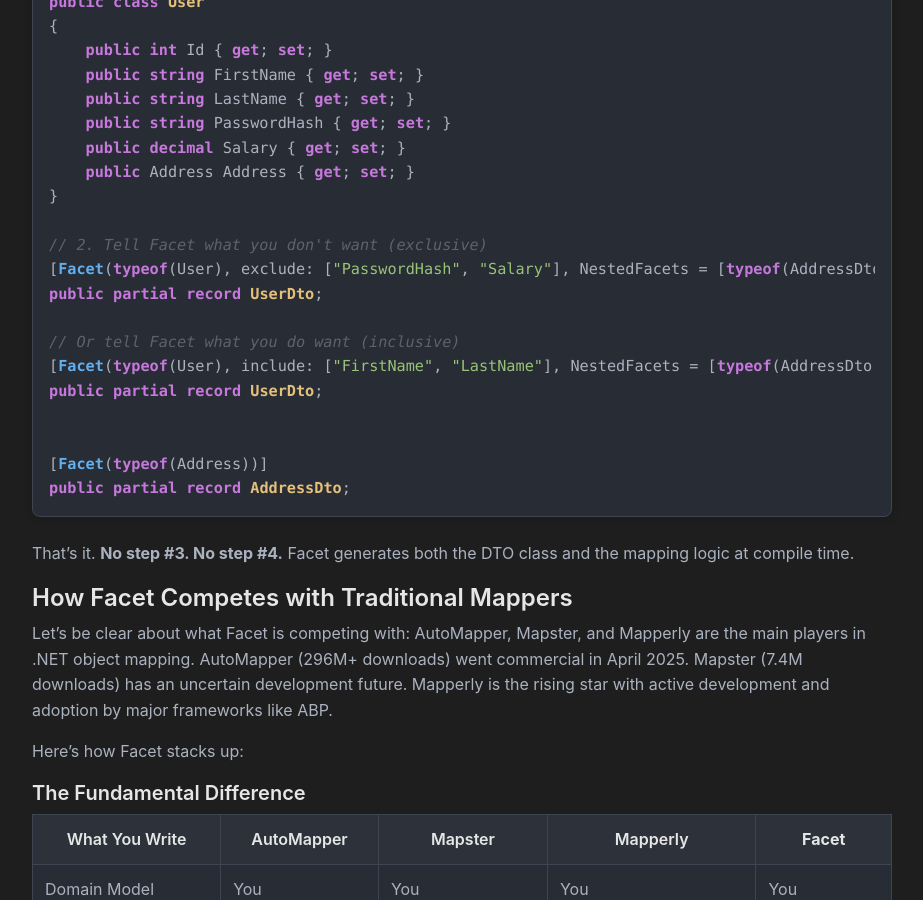
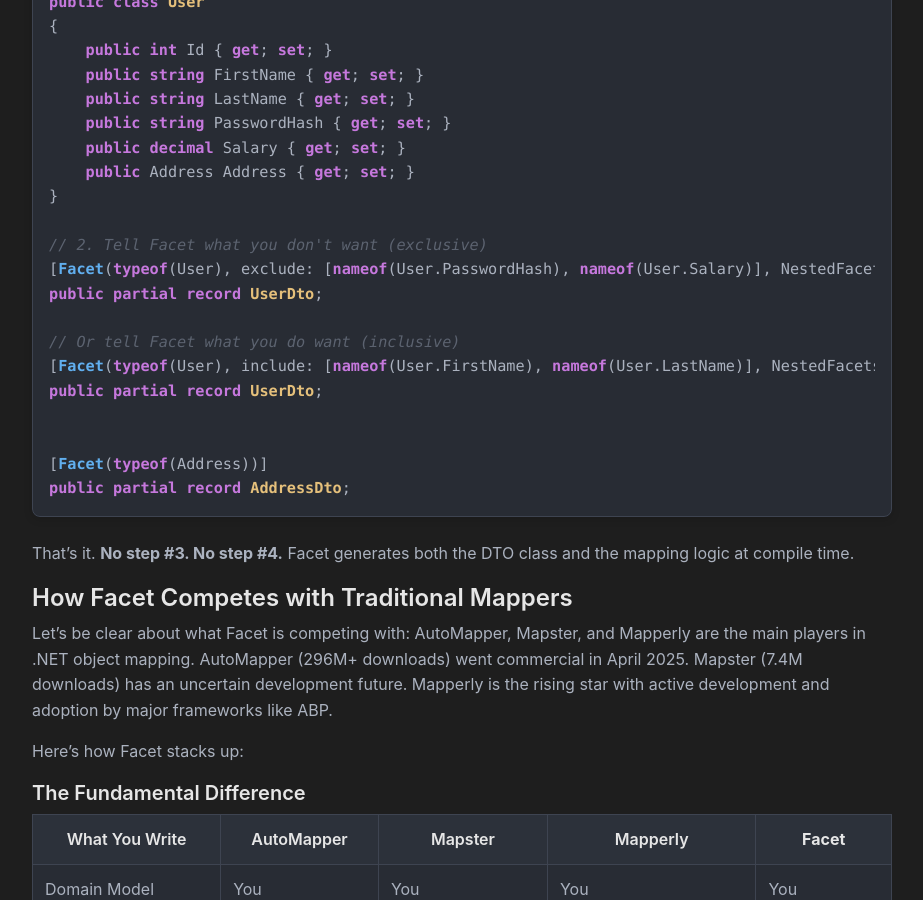
Before and after one commit to Tim-Maes/Tim-Maes.github.io, a Jekyll site: the page built from _posts/2025-11-07-dotnet-mappers-in-2025.md, in a window 1280 px wide and 900 px high, scrolled down 1832 px. Shown: the whole window, without its empty margins (178-1101 px from the left). Built offline with Jekyll 4.4.1, drawn with Linux system fonts in a browser that asks for light colours.

Commit message:
use nameof in some examples

```diff
--- a/_posts/2025-11-07-dotnet-mappers-in-2025.md
+++ b/_posts/2025-11-07-dotnet-mappers-in-2025.md
@@ -76,11 +76,11 @@
 }
 
 // 2. Tell Facet what you don't want (exclusive)
-[Facet(typeof(User), exclude: ["PasswordHash", "Salary"], NestedFacets = [typeof(AddressDto)])]
+[Facet(typeof(User), exclude: [nameof(User.PasswordHash), nameof(User.Salary)], NestedFacets = [typeof(AddressDto)])]
 public partial record UserDto;
 
 // Or tell Facet what you do want (inclusive)
-[Facet(typeof(User), include: ["FirstName", "LastName"], NestedFacets = [typeof(AddressDto)])]
+[Facet(typeof(User), include: [nameof(User.FirstName), nameof(User.LastName)], NestedFacets = [typeof(AddressDto)])]
 public partial record UserDto;
 
 
```
